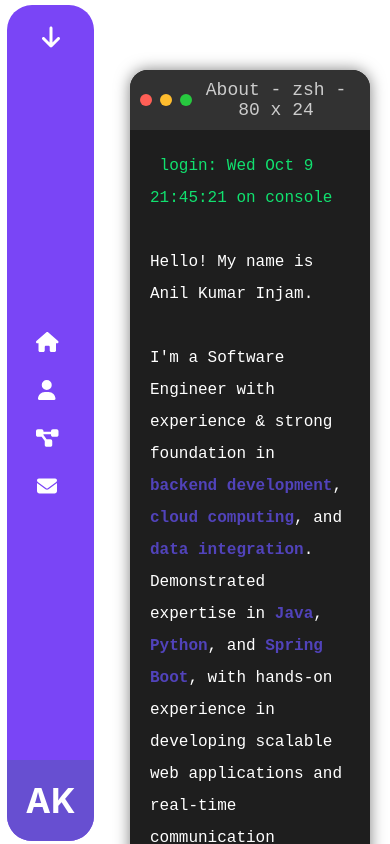
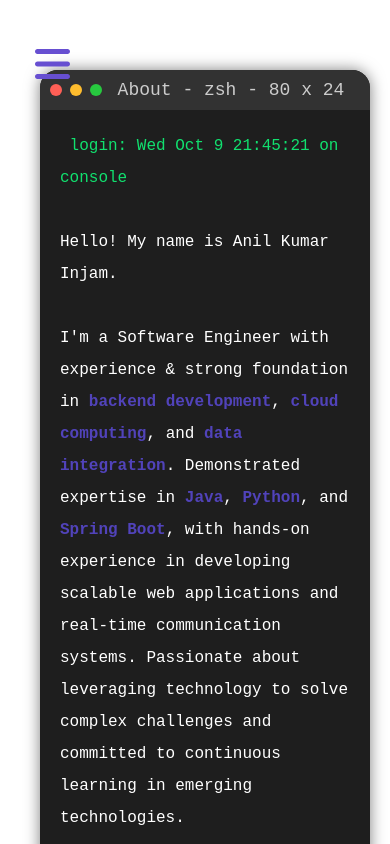
Before and after one commit to anilkumarinjam/portfolio, a React (Create React App) app: page /my-portfolio/about in a window 390 px wide. Shown: the top 844 px of the page. Built offline with nearby package versions, Linux system fonts and the light colour scheme.

Commit message:
Hamburger Added

```diff
--- a/src/components/Navbar.js
+++ b/src/components/Navbar.js
@@ -1,16 +1,34 @@
-import React from 'react';
-import { Link } from 'react-router-dom';
+import React, { useState, useEffect } from 'react';
+import { Link, useLocation } from 'react-router-dom';
 import { FontAwesomeIcon } from '@fortawesome/react-fontawesome';
-import { faHome, faUser, faProjectDiagram, faEnvelope, faArrowDown } from '@fortawesome/free-solid-svg-icons';
+import { faHome, faUser, faProjectDiagram, faEnvelope, faBars, faTimes } from '@fortawesome/free-solid-svg-icons';
 import '../css/Navbar.css';
 
 const Navbar = () => {
+  const [menuVisible, setMenuVisible] = useState(false);
+  const location = useLocation(); // Hook to get the current route
+
+  // Toggle the menu on icon click
+  const toggleMenu = () => {
+    setMenuVisible(!menuVisible);
+  };
+
+  // Automatically close the menu when the user navigates to a different route
+  useEffect(() => {
+    setMenuVisible(false);
+  }, [location]);
+
   return (
-    <nav className="sidebar">
-      <div className="initials-div">
-        AK
+    <div>
+      {/* Animated Hamburger/X Icon */}
+      <div className={`menu-icon ${menuVisible ? 'open' : ''}`} onClick={toggleMenu}>
+        <FontAwesomeIcon icon={menuVisible ? faTimes : faBars} />
       </div>
 
+      {/* Navbar: only show when menuVisible is true */}
+      {menuVisible && (
+        <nav className="sidebar">
+          <div className="initials-div">AK</div>
           <div className="nav-links-container">
             <Link className="nav-link" to="/">
               <div className="icon"><FontAwesomeIcon icon={faHome} /></div>
@@ -29,10 +47,9 @@ const Navbar = () => {
               <span>Contact</span>
             </Link>
           </div>
-      <div className="scroll-arrow">
-        <FontAwesomeIcon icon={faArrowDown} />
+        </nav>
+      )}
     </div>
-    </nav>
   );
 };
 
--- a/src/css/App.css
+++ b/src/css/App.css
@@ -1,4 +1,4 @@
 .content-wrapper {
   padding:20px; /* Expanded sidebar width */
-  margin-left: 110px;
+  margin-left: 20px;
 }
--- a/src/css/Navbar.css
+++ b/src/css/Navbar.css
@@ -1,3 +1,21 @@
+/* Hamburger and X icon styles with animation */
+.menu-icon {
+  cursor: pointer;
+  color: rgb(103, 79, 209);
+  font-size: 40px;
+  position: fixed;
+  top: 40px;
+  left: 35px;
+  z-index: 100;
+  transition: transform 0.4s ease;
+}
+
+.menu-icon.open {
+  transform: rotate(90deg); /* Rotate when open */
+  color: aliceblue;
+}
+
+/* Hide the sidebar by default */
 .sidebar {
   height: 99vh;
   border-radius: 25px;
@@ -8,12 +26,13 @@
   background-color: #7a45f6;
   transition: width 0.4s ease;
   overflow: hidden;
-    display:flex;
-    flex-direction:column-reverse;
+  display: flex;
+  flex-direction: column-reverse;
   align-items: center;
-    justify-content:center;
+  justify-content: center;
 }
 
+/* Expands the sidebar on hover */
 .sidebar:hover {
   width: 150px;
 }
@@ -25,7 +44,7 @@
   justify-content: center;
   align-items: center;
   font-size: 34px;
-    font-weight:bolder;
+  font-weight: bolder;
   color: white;
   background-color: rgb(103, 79, 209);
 }
@@ -41,7 +60,7 @@
 .nav-link {
   color: white;
   text-decoration: none;
-    width:auto;
+  width: auto;
   padding: 14px 20px;
   display: flex;
   align-items: center;
@@ -53,7 +72,7 @@
 .nav-link:hover {
   background-color: #4c4a50da;
   padding-left: 20px;
-    font-size:large;
+  font-size: large;
   color: rgba(201, 194, 202, 0.376);
   font-weight: bolder;
 }
```
Lines whose indentation alone changed are shown as unchanged.
